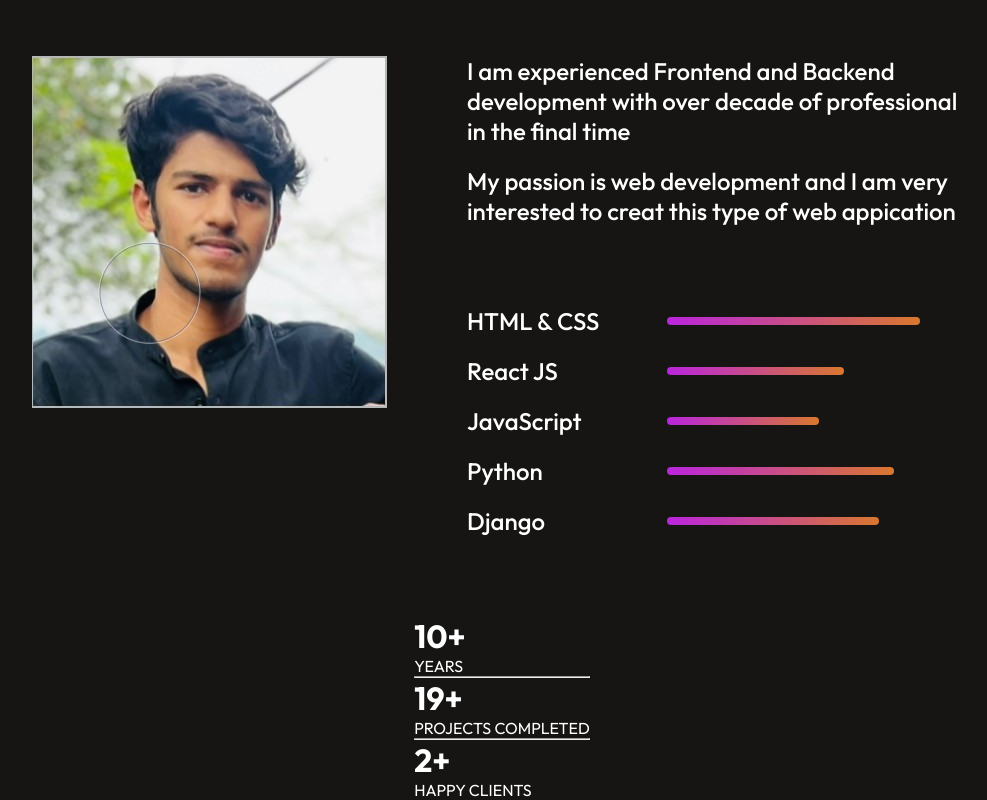
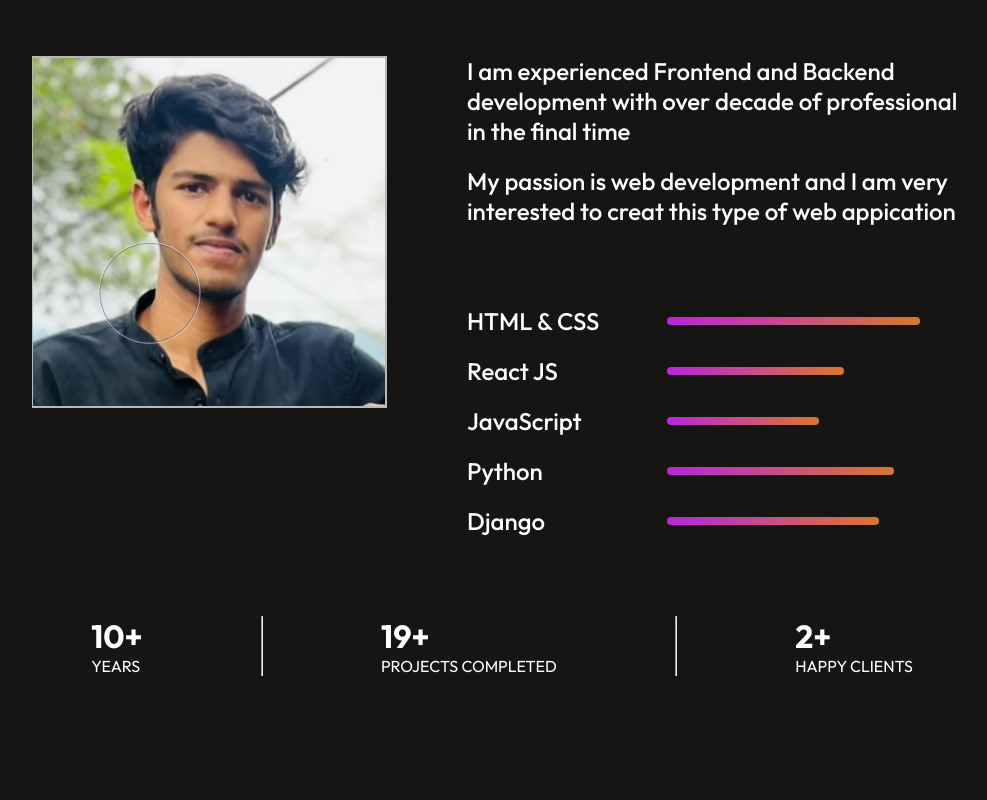
Before and after one commit to Ameen-K-Nejeeb/portfolio, a React (Vite) app in the folder protfolio/: page / in a window 1280 px wide. Shown: the part 1602-2402 px from the top of the page, without its empty margins (138-1125 px from the left). After the commit the page ends 2358 px from the top, so only its background shows below. Built offline with nearby package versions, Linux system fonts and the light colour scheme.

Commit message:
update : About achevement

```diff
--- a/protfolio/src/components/About/About.css
+++ b/protfolio/src/components/About/About.css
@@ -60,3 +60,9 @@
     border-radius: 50px;
     background: linear-gradient(264deg,#DA7C25 -5.09%,#B923E1 102.06% );
 }
+.about-achievements{
+    display: flex;
+    width: 100%;
+    justify-content: space-around;
+    margin-bottom: 80px;
+}
```
